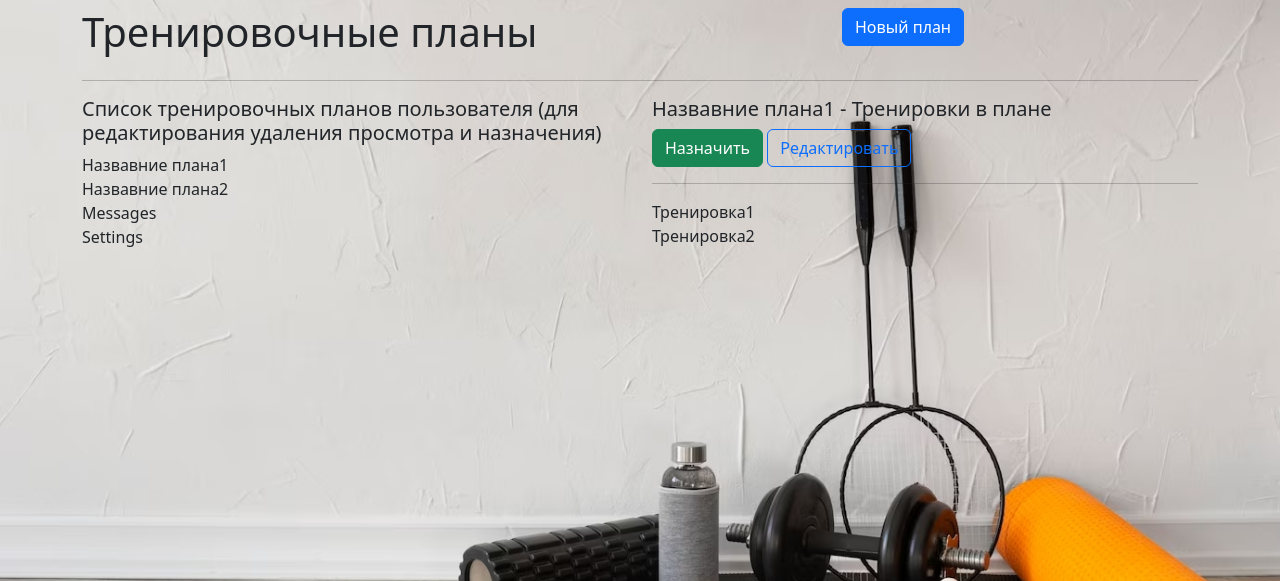
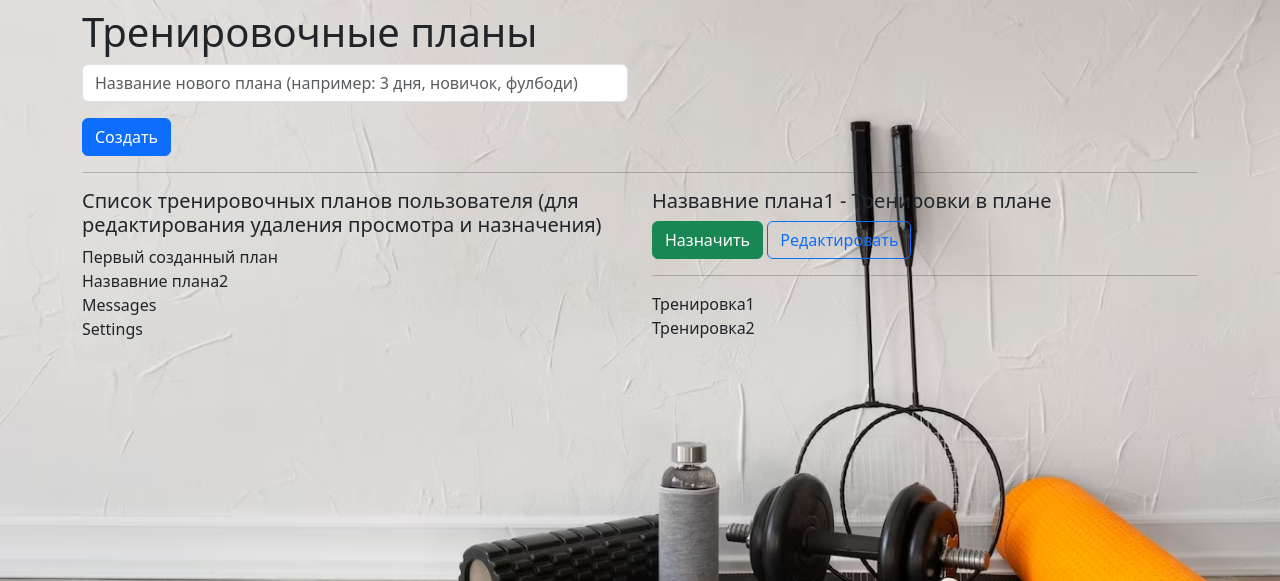
Before and after one commit to takura2012/flask_app_fit, a Flask app: page /plans_all in a window 1280 px wide. Shown: the part 76-657 px from the top of the page. Run offline with Flask 3, Linux system fonts and the light colour scheme; data comes from the database, SQL or seed files in the repository; both versions use the stored data as it was after the commit; some libraries are stand-ins or nearby versions.

Commit message:
вкладки не работают в цикле

```diff
--- a/main.py
+++ b/main.py
@@ -426,25 +426,36 @@ def exercise_filter_list():
 @app.route('/plans_all', methods=['POST', 'GET'])
 def plans_all():
 
-    return render_template('plans_all.html')
+    plans = Plan.query.all()
+
+    return render_template('plans_all.html', plans=plans)
 
 
 @app.route('/plan_new', methods=['POST', 'GET'])
 def plans_new():
     trainings = Training.query.all()
 
+    # for train in trainings:
+    #     for ex in train.exercises:
+    #         for training_exercise in ex.training_exercises:
+    #             if training_exercise.training_id == train.training_id:
+    #                 print(f'{ex.name} {training_exercise.sets}x{training_exercise.repetitions}')
 
-    for train in trainings:
-        print(f'Train: {train.name}')
-        exercises = train.exercises
-        for ex in exercises:
-            for training_exercise in ex.training_exercises:
-                if training_exercise.training_id == train.training_id:
-                    print(f'{ex.name} {training_exercise.sets}x{training_exercise.repetitions}')
+    if request.method == 'POST':
+        plan_name = request.form.get('plan_name')
 
+        unique_name = generate_unique_plan_name(plan_name)
 
+        plan = Plan(name=unique_name)
+        db.session.add(plan)
 
-    return render_template('plan_new.html', trainings=trainings)
+        try:
+            db.session.commit()
+        except:
+            db.session.rollback()
+            return 'Ошибка при создании нового плана тренировок'
+
+    return render_template('plan_new.html', trainings=trainings, plan=plan)
 
 # ------------------------------------------------LOGIC----------------------------------------------------------------
 @app.route('/logic', methods=['POST', 'GET'])
--- a/templates/plans_all.html
+++ b/templates/plans_all.html
@@ -4,25 +4,31 @@
 {% endblock %}
 
 {% block body %}
-<div class="row">
-    <div class="col-8">
-        <h1>Тренировочные планы</h1>
+<h1>Тренировочные планы</h1>
+
+<form action="/plan_new" method="post">
+    <div class="row mb-3">
+        <div class="col-6">
+            <input type="text" name="plan_name" id="plan_name" class="form-control" placeholder="Название нового плана (например: 3 дня, новичок, фулбоди)" required>
+        </div>
+        <div class="col-6">
+
+        </div>
     </div>
-    <div class="col-4">
-        <a href="/plan_new" class="btn btn-primary">Новый план</a>
-    </div>
-</div>
+    <input type="submit" class="btn btn-primary" value="Создать">
+</form>
+
 
 <hr>
 <div class="row">
     <div class="col-6">
         <h5>Список тренировочных планов пользователя (для редактирования удаления просмотра и назначения)</h5>
+        <div class="list-group" id="list-tab" role="tablist">
 
-        <div class="list-group" id="list-tab" role="tablist">
-          <a class="nav-link active link-underline link-underline-opacity-0 bg-opacity-0" id="list-home-list" data-bs-toggle="list" href="#list-home" role="tab" aria-controls="list-home">Назвавние плана1</a>
-          <a class="nav-link link-underline link-underline-opacity-0 bg-opacity-0" id="list-profile-list" data-bs-toggle="list" href="#list-profile" role="tab" aria-controls="list-profile">Назвавние плана2</a>
-          <a class="nav-link link-underline link-underline-opacity-0 bg-opacity-0" id="list-messages-list" data-bs-toggle="list" href="#list-messages" role="tab" aria-controls="list-messages">Messages</a>
-          <a class="nav-link link-underline link-underline-opacity-0 bg-opacity-0" id="list-settings-list" data-bs-toggle="list" href="#list-settings" role="tab" aria-controls="list-settings">Settings</a>
+          <a class="nav-link active link-underline link-underline-opacity-0 bg-opacity-0" data-bs-toggle="list" href="#plan{{plans[0].id}}" role="tab">{{plans[0].name}}</a>
+          <a class="nav-link link-underline link-underline-opacity-0 bg-opacity-0" data-bs-toggle="list" href="#plan2" role="tab">Назвавние плана2</a>
+          <a class="nav-link link-underline link-underline-opacity-0 bg-opacity-0" data-bs-toggle="list" href="#plan3" role="tab">Messages</a>
+          <a class="nav-link link-underline link-underline-opacity-0 bg-opacity-0" data-bs-toggle="list" href="#plan4" role="tab">Settings</a>
         </div>
     </div>
 
@@ -32,7 +38,7 @@
 
 
         <div class="tab-content" id="nav-tabContent">
-          <div class="tab-pane fade show active" id="list-home" role="tabpanel" aria-labelledby="list-home-list">
+          <div class="tab-pane fade show active" id="plan1" role="tabpanel">
                 <h5>Назвавние плана1 - Тренировки в плане</h5>
                 <a href="#" class="btn btn-success">Назначить</a>
                 <a href="#" class="btn btn-outline-primary">Редактировать</a>
@@ -40,7 +46,7 @@
               Тренировка1 <br>
               Тренировка2
           </div>
-          <div class="tab-pane fade" id="list-profile" role="tabpanel" aria-labelledby="list-profile-list">
+          <div class="tab-pane fade" id="plan2" role="tabpanel">
               <h5>Назвавние плана2 - Тренировки в плане</h5>
                 <a href="#" class="btn btn-success">Назначить</a>
                 <a href="#" class="btn btn-outline-primary">Редактировать</a>
@@ -48,8 +54,8 @@
               Тренировка3 <br>
               Тренировка4
           </div>
-          <div class="tab-pane fade" id="list-messages" role="tabpanel" aria-labelledby="list-messages-list">3333</div>
-          <div class="tab-pane fade" id="list-settings" role="tabpanel" aria-labelledby="list-settings-list">4444</div>
+          <div class="tab-pane fade" id="plan3" role="tabpanel" >3333</div>
+          <div class="tab-pane fade" id="plan4" role="tabpanel" >4444</div>
         </div>
     </div>
 </div>
```
Also changed, not shown: _logic.py (+12 -1 lines), templates/modal_training_to_plan.html (+7 -4 lines), templates/plan_new.html (+4 -9 lines), instance/fitness.db.
